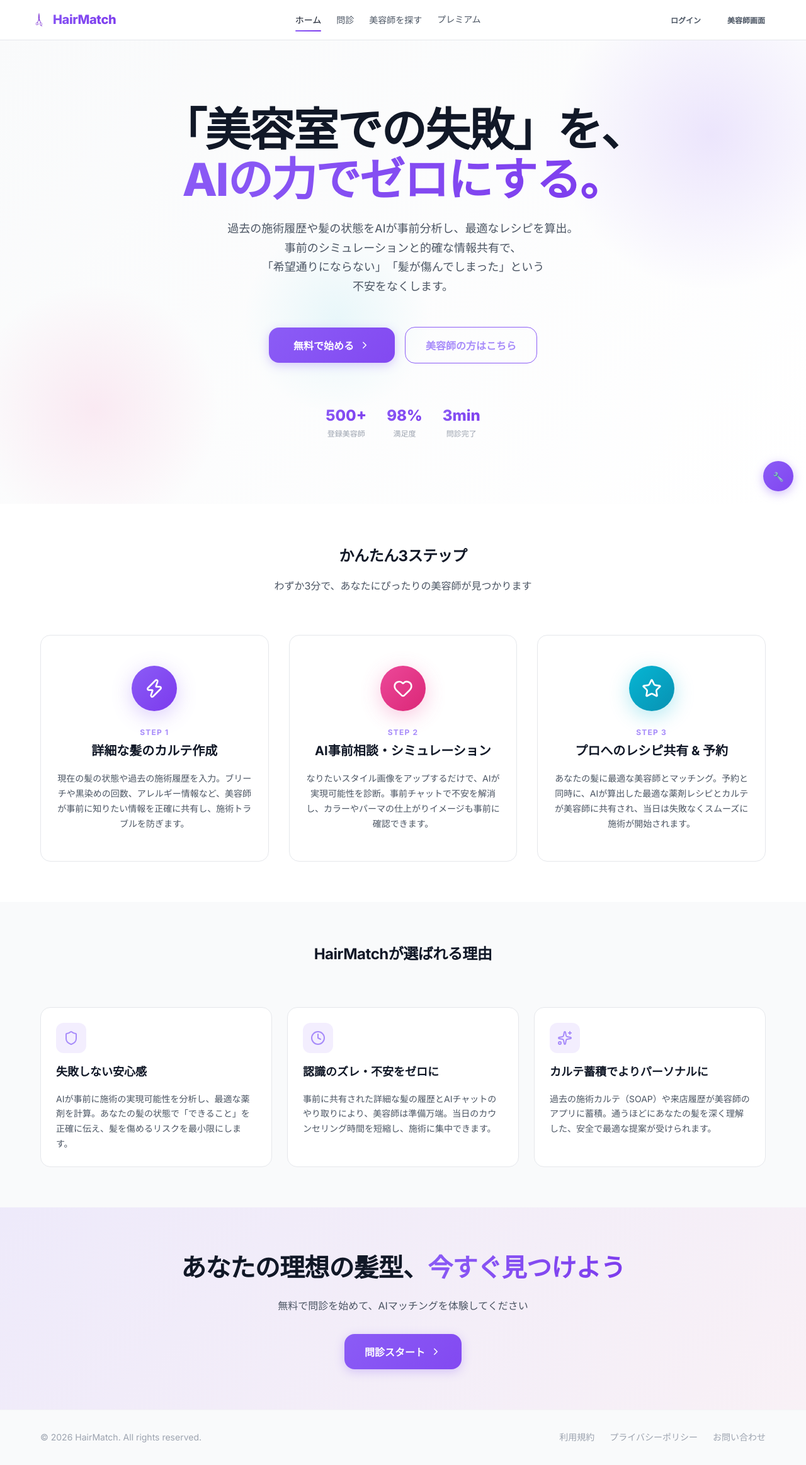
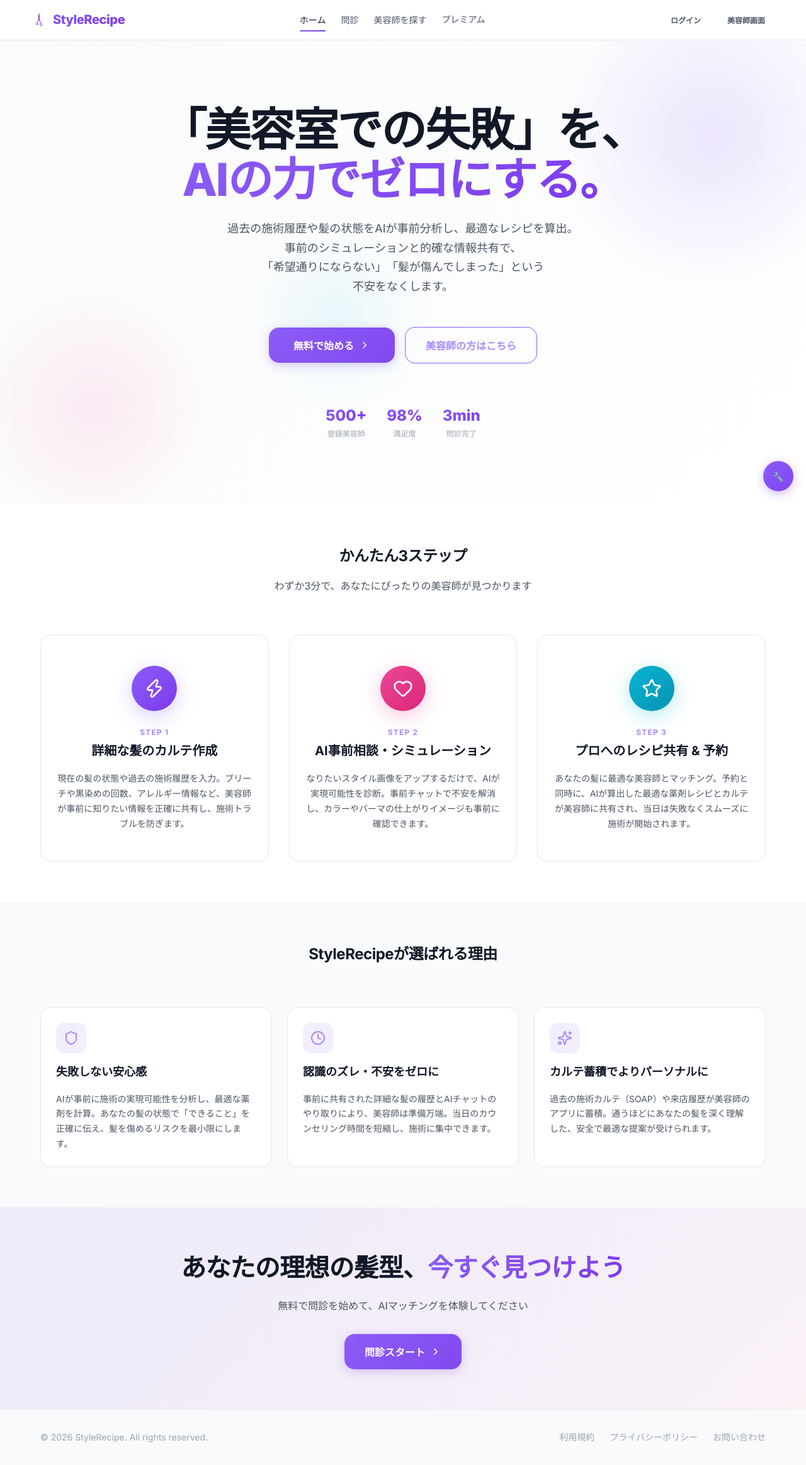
Before and after one commit to reitoooo/Hair-Stylist-Chart, a React (Vite) app in the folder frontend/: page / in a window 1280 px wide. Shown: the whole page at 63% size. Built offline with nearby package versions, Linux system fonts and the light colour scheme; no server answers.

Commit message:
タイトル変更

```diff
--- a/frontend/index.html
+++ b/frontend/index.html
@@ -1,18 +1,22 @@
 <!doctype html>
 <html lang="ja">
+
 <head>
   <meta charset="UTF-8" />
   <link rel="icon" type="image/png" href="/logo.png" />
   <meta name="viewport" content="width=device-width, initial-scale=1.0, maximum-scale=1.0, user-scalable=no" />
-    <meta name="description" content="HairMatch — AIがあなたの髪の状態を分析し、最適な美容師と施術レシピをマッチング。失敗しない髪型提案アプリ。" />
+  <meta name="description"
+    content="StyleRecipe — 髪の履歴を答えて、なりたいスタイルを選ぶだけ。AIが実現可能性を診断し、最適な美容師と施術レシピをマッチング。もう失敗しない髪型提案アプリ。" />
   <meta name="theme-color" content="#0A0A0F" />
-    <meta property="og:title" content="HairMatch — AI髪型マッチング" />
-    <meta property="og:description" content="写真をアップするだけ。AIがあなたの髪の状態を分析し、最適な美容師と施術レシピをマッチング。" />
+  <meta property="og:title" content="StyleRecipe" />
+  <meta property="og:description" content="髪の履歴を答えて、なりたいスタイルを選ぶだけ。AIが実現可能性を診断し、最適な美容師と施術レシピをマッチング。もう失敗しない髪型提案アプリ。" />
   <meta property="og:type" content="website" />
-    <title>HairMatch — AI髪型マッチング</title>
+  <title>StyleRecipe — あなたの髪専用の、確実な施術レシピ。</title>
 </head>
+
 <body>
   <div id="root"></div>
   <script type="module" src="/src/main.tsx"></script>
 </body>
+
 </html>
--- a/frontend/src/App.tsx
+++ b/frontend/src/App.tsx
@@ -32,8 +32,8 @@ function AppHeader() {
     <header className="app-header">
       <div className="container flex items-center justify-between" style={{ maxWidth: '100%' }}>
         <Link to="/" className="logo" style={{ textDecoration: 'none', display: 'flex', alignItems: 'center', gap: '0.5rem' }}>
-          <img src="/logo.png" alt="HairMatch Logo" style={{ width: '28px', height: '28px', borderRadius: '6px', objectFit: 'cover' }} />
-          <span>HairMatch</span>
+          <img src="/logo.png" alt="StyleRecipe Logo" style={{ width: '28px', height: '28px', borderRadius: '6px', objectFit: 'cover' }} />
+          <span>StyleRecipe</span>
         </Link>
 
         <nav className="hide-mobile">
--- a/frontend/src/pages/user/LandingPage.tsx
+++ b/frontend/src/pages/user/LandingPage.tsx
@@ -238,7 +238,7 @@ export default function LandingPage() {
       <section style={{ padding: 'var(--space-3xl) 0' }}>
         <div className="container">
           <div style={{ textAlign: 'center', marginBottom: 'var(--space-3xl)' }}>
-            <h2 className="section-title">HairMatchが選ばれる理由</h2>
+            <h2 className="section-title">StyleRecipeが選ばれる理由</h2>
           </div>
 
           <div className="grid grid-cols-3 gap-lg stagger">
@@ -331,7 +331,7 @@ export default function LandingPage() {
       >
         <div className="container flex items-center justify-between" style={{ flexWrap: 'wrap', gap: 'var(--space-md)' }}>
           <div style={{ fontSize: 'var(--font-size-sm)', color: 'var(--text-muted)' }}>
-            © 2026 HairMatch. All rights reserved.
+            © 2026 StyleRecipe. All rights reserved.
           </div>
           <div className="flex gap-lg" style={{ fontSize: 'var(--font-size-sm)', color: 'var(--text-muted)' }}>
             <a href="#" style={{ color: 'var(--text-muted)' }}>利用規約</a>
```
Lines whose indentation alone changed are shown as unchanged.
